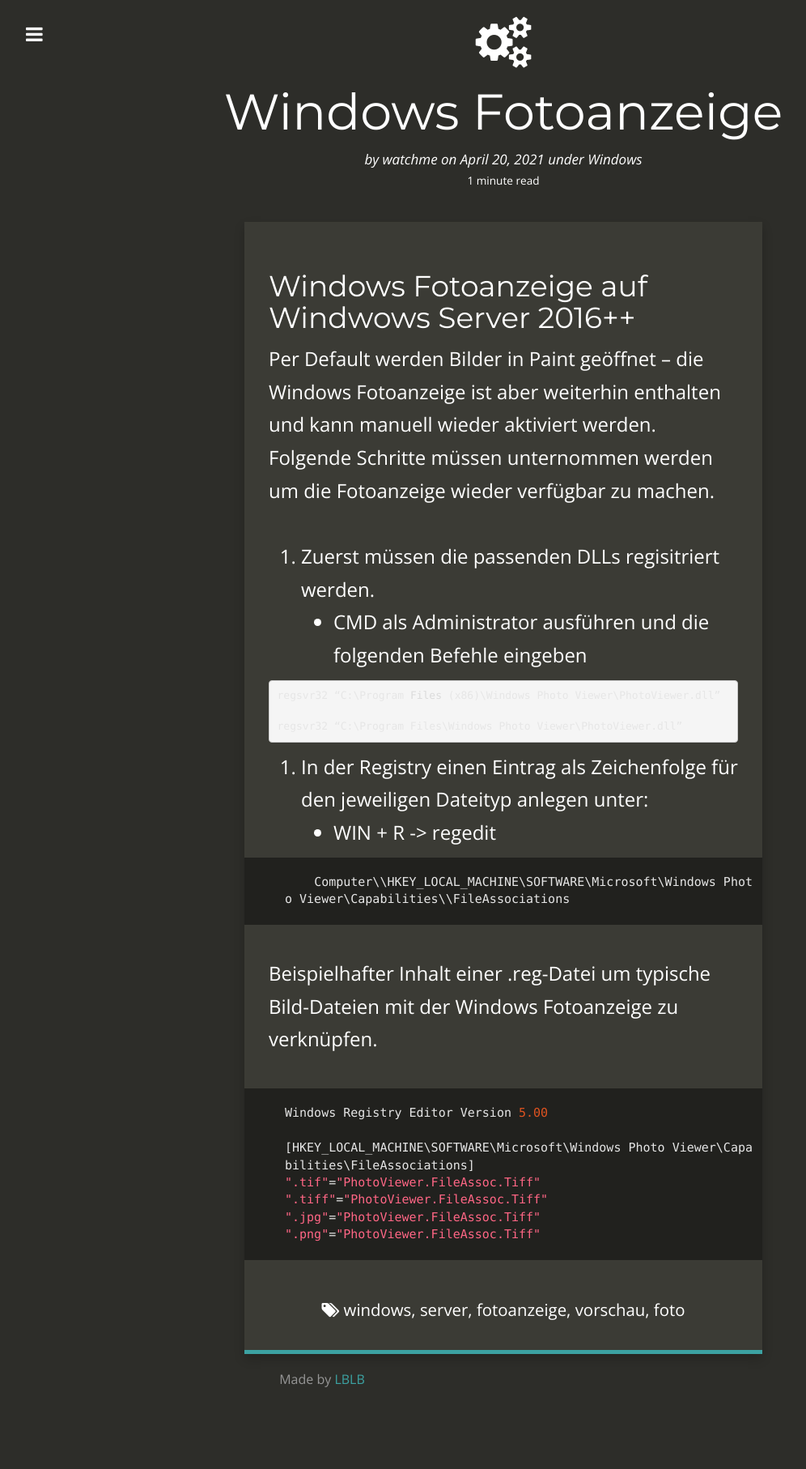
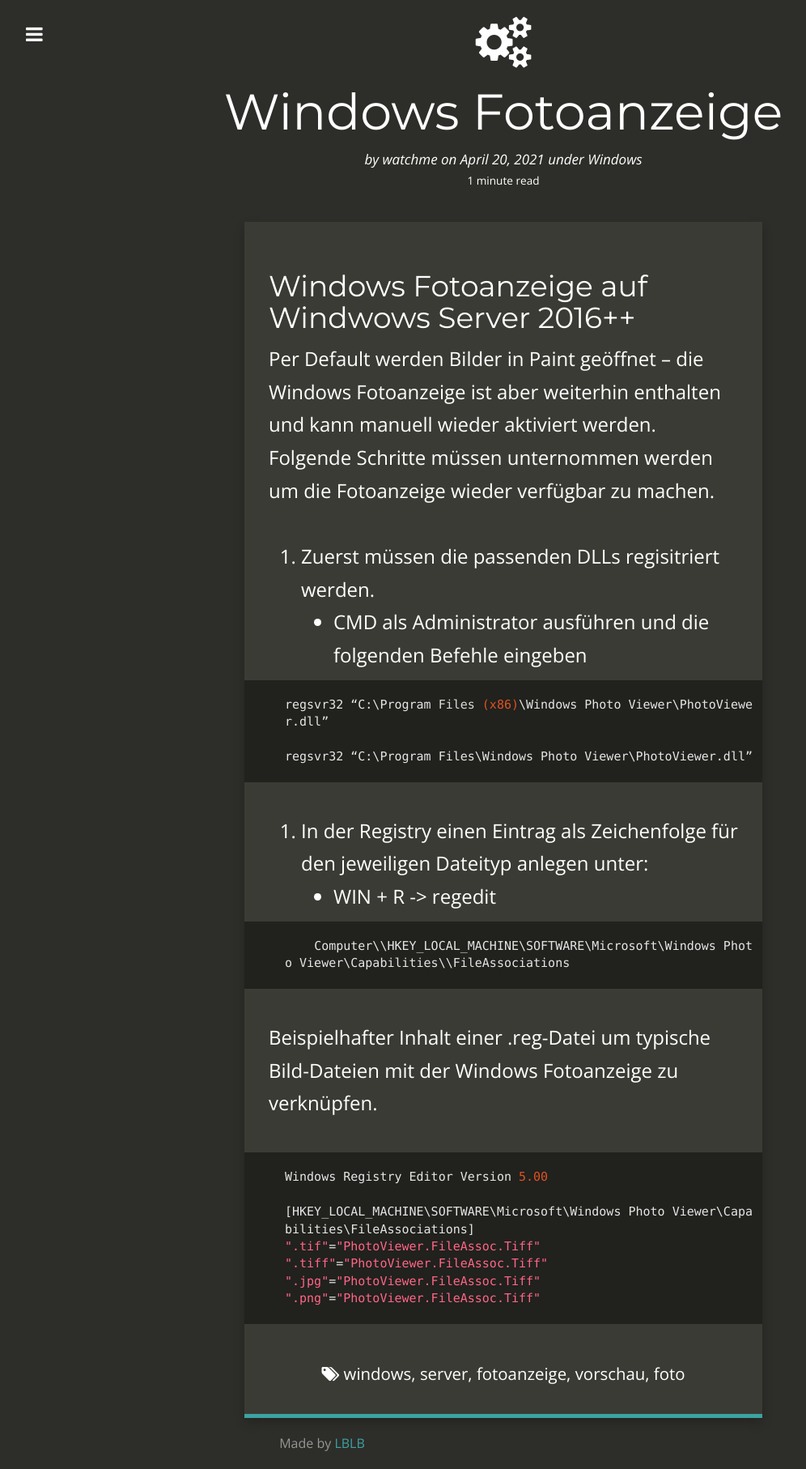
Before and after one commit to eski1337/lblb-it-ffd00, a Jekyll site: the page built from _posts/2021-04-20-WindowsFotoanzeige.md, in a window 1280 px wide. Shown: the whole page at 81% size, without its empty margins (18-1014 px from the left). Built offline with Jekyll 4.4.1, drawn with Linux system fonts in a browser that asks for light colours; nearby versions of some CDN libraries; comment, search, counter and statistics services are not loaded; before the commit the page ends 1735 px from its top, so only the background shows below that.

Commit message:
2021-04-20-WindowsFotoanzeige.md: changed

````diff
--- a/_posts/2021-04-20-WindowsFotoanzeige.md
+++ b/_posts/2021-04-20-WindowsFotoanzeige.md
@@ -21,7 +21,7 @@
 1.  Zuerst müssen die passenden DLLs regisitriert werden.
     *   CMD als Administrator ausführen und die folgenden Befehle eingeben
 
-```PHP
+```
 regsvr32 “C:\Program Files (x86)\Windows Photo Viewer\PhotoViewer.dll”
 
 regsvr32 “C:\Program Files\Windows Photo Viewer\PhotoViewer.dll”
````
